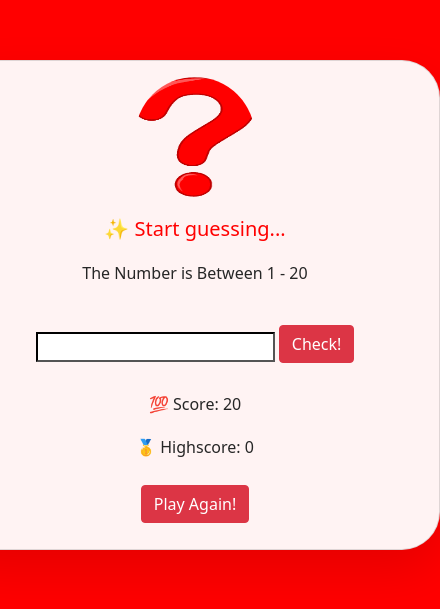
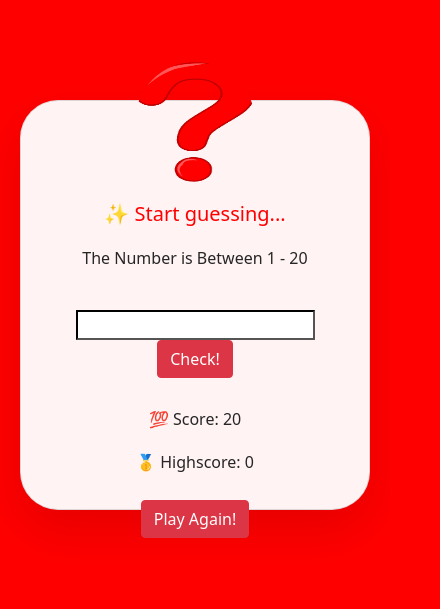
Before and after one commit to NandaDeveloper/guessthenumber, a plain HTML site: page index.html in a window 390 px wide. Shown: the part 151-760 px from the top of the page, 440 px wide, since content can reach past the window. Drawn offline with nearby package versions, Linux system fonts and the light colour scheme.

Commit message:
Add files via upload

```diff
--- a/css/styles.css
+++ b/css/styles.css
@@ -132,3 +132,20 @@ p {
     }
 
 }
+
+@media (max-width: 400px) {
+
+    .card {
+        position: absolute;
+        top: 54%;
+        left: 50%;
+        transform: translate(-50%,-50%);
+        width: 758px;
+        min-height: 410px;
+        background: #fff3f3;
+        box-shadow: 0 20px 50px rgb(0 0 0 / 10%);
+        border-radius: 38px;
+        transition: 0.5s;
+        height: 350px;
+        width: 350px;
+    }
```
